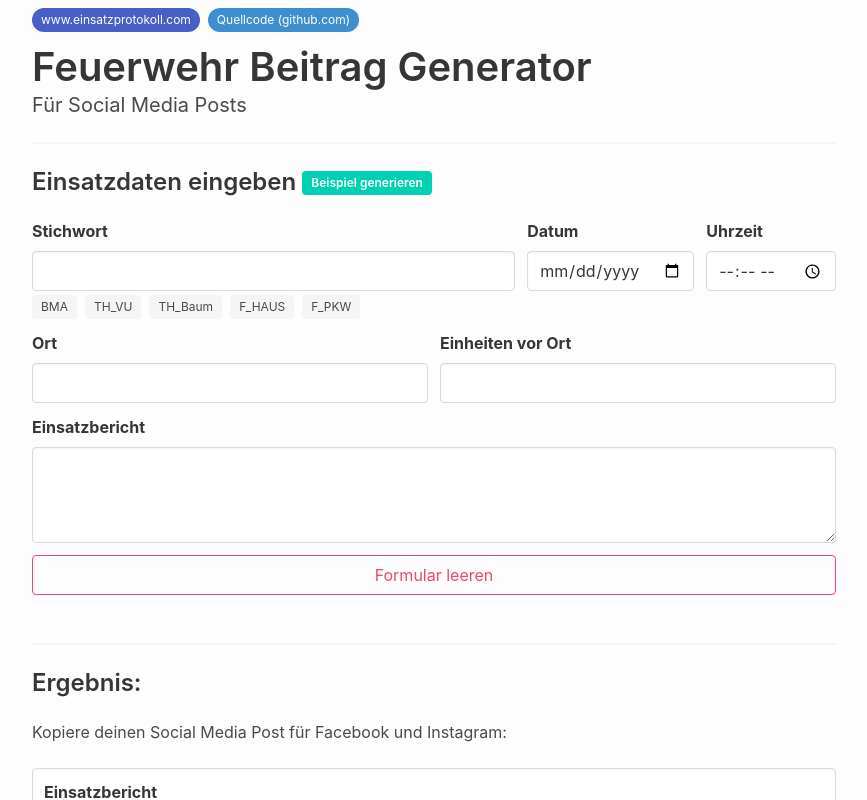
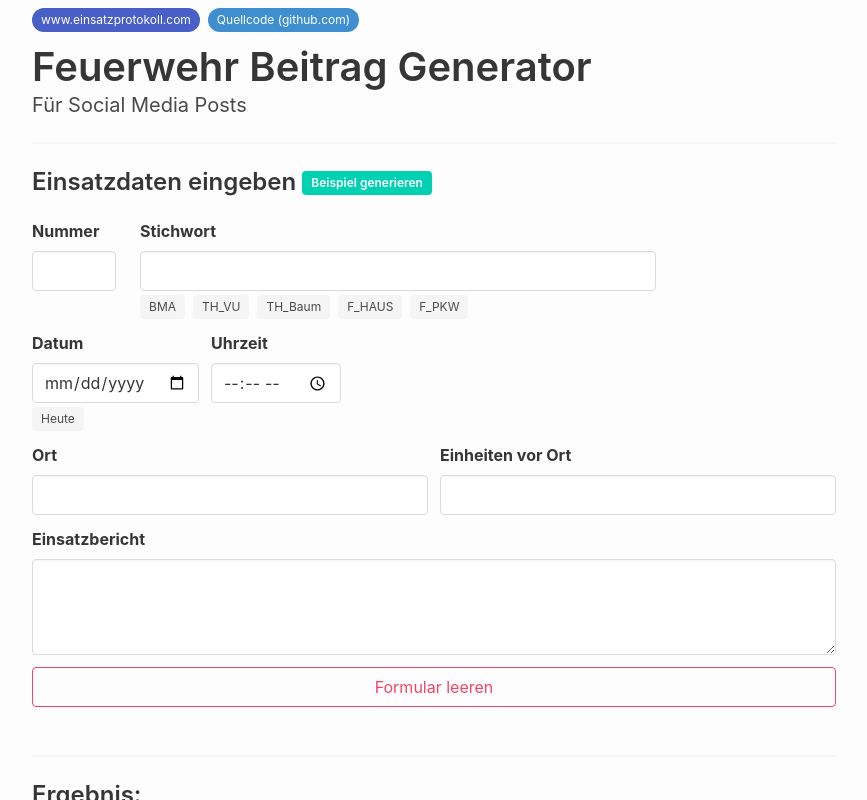
Before and after one commit to turbopixel/Feuerwehr-Beitrag-Generator, a Vue app: page / in a window 1280 px wide. Both pictures are taken after a click on the button "Starten". Shown: the top 800 px of the page, without its empty margins (206-1073 px from the left). Built offline with nearby package versions, Linux system fonts and the light colour scheme.

Commit message:
added mission number and date/time shortcut

```diff
--- a/src/components/LayoutForm.vue
+++ b/src/components/LayoutForm.vue
@@ -6,6 +6,7 @@ export default {
   data() {
     return {
       started: false,
+      nummer: '',
       datum: '',
       uhrzeit: '',
       stichwort: '',
@@ -26,15 +27,23 @@ export default {
 
       this.$data.stichwort = e.target.innerText;
     },
+    set_datum_uhrzeit(e) {
+      console.log(e.target.innerText)
+
+      this.$data.datum = new moment().format("YYYY-MM-DD");
+      this.$data.uhrzeit = new moment().format("hh:mm");
+    },
     create_example() {
+      this.$data.nummer = "42";
       this.$data.datum = new moment().startOf('month').format("YYYY-MM-DD");
-      this.$data.uhrzeit = '10:05';
+      this.$data.uhrzeit = new moment().format("hh:mm");
       this.$data.stichwort = "TH_Baum";
       this.$data.ort = "Veenhusen, Alter Kirchpfad";
       this.$data.einheiten = "FF Veenhusen, Polizei";
       this.$data.bericht = 'Das ist ein Beispiel Einsatzbericht.';
     },
     clear_form() {
+      this.$data.nummer = '';
       this.$data.datum = '';
       this.$data.uhrzeit = '';
       this.$data.stichwort = '';
@@ -52,6 +61,14 @@ export default {
       <h3 class="title is-4">Einsatzdaten eingeben <span class="tag is-primary is-clickable" @click="create_example">Beispiel generieren</span></h3>
 
       <div class="field is-grouped">
+        <div class="columns">
+          <div class="column is-2">
+            <div class="control">
+              <label for="nummer" class="label">Nummer</label>
+              <input type="text" class="input" v-model="nummer" id="nummer">
+            </div>
+          </div>
+          <div class="column">
             <div class="control is-expanded">
               <label for="stichwort" class="label">Stichwort</label>
               <input type="text" class="input" v-model="stichwort" id="stichwort">
@@ -65,15 +82,23 @@ export default {
                 </div>
               </div>
             </div>
+          </div>
+        </div>
+      </div>
+
       <div class="field is-grouped">
         <div class="control">
           <label for="datum" class="label">Datum</label>
           <input type="date" v-model="datum" class="input" id="datum">
+          <div class="help">
+          <div class="tags">
+            <span class="tag is-clickable" @click="set_datum_uhrzeit">Heute</span>
+          </div>
+        </div>
         </div>
         <div class="control">
           <label for="uhrzeit" class="label">Uhrzeit</label>
           <input type="time" v-model="uhrzeit" class="input" id="uhrzeit">
-          </div>
         </div>
       </div>
 
@@ -108,13 +133,16 @@ export default {
         <p>Kopiere deinen Social Media Post für Facebook und Instagram:</p>
       </div>
       <div class="textarea is-fullwidth" contenteditable="true" rows="6" id="vorschau">
-        <strong>Einsatzbericht<br/></strong>
+        <strong>Einsatzbericht</strong> <strong v-if="nummer">#{{ nummer }}<br/></strong>
         <strong v-if="datum">&#x23F0; {{ format_date(datum) }} {{ uhrzeit }}<br/></strong>
         <strong v-if="stichwort">&#x1F4DF; {{ stichwort }}<br/></strong>
         <strong v-if="ort">&#x1F30D; {{ ort }}<br/></strong>
         <strong v-if="einheiten">&#x1F692; {{ einheiten }}<br/></strong>
-
-        <p v-if="bericht.length > 0">{{ bericht }}</p></div>
+        <br/>
+        <p v-if="bericht.length > 0">{{ bericht }}</p>
+        <br/>
+        <p>#Feuerwehr #Einsatzbericht #112 #Firefighter #Ehrenamt</p>
+      </div>
     </div>
 
   </div>
--- a/src/components/LayoutStart.vue
+++ b/src/components/LayoutStart.vue
@@ -4,7 +4,7 @@
        Klicke unten auf <em>Starten</em> und fülle das Formular mit den Einsatzdaten aus.
     </p>
     <h5 class="title is-5 mb-2">Beispiel:</h5>
-    <pre>Einsatzbericht
+    <pre>Einsatzbericht #123
 ⏰ 01.06.2023 12:05
 📟 TH_Baum
 🌍 Nisselweg, Stadtmitte
```
Lines whose indentation alone changed are shown as unchanged.
